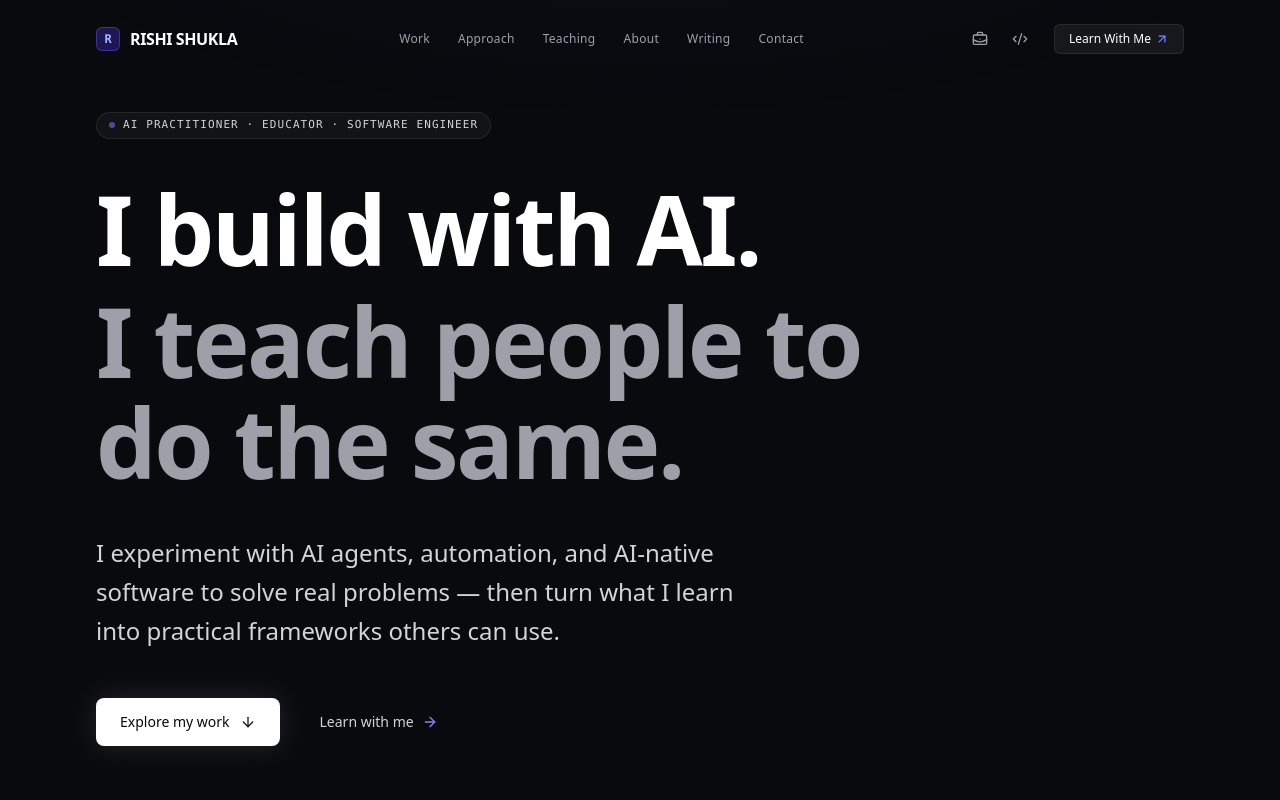
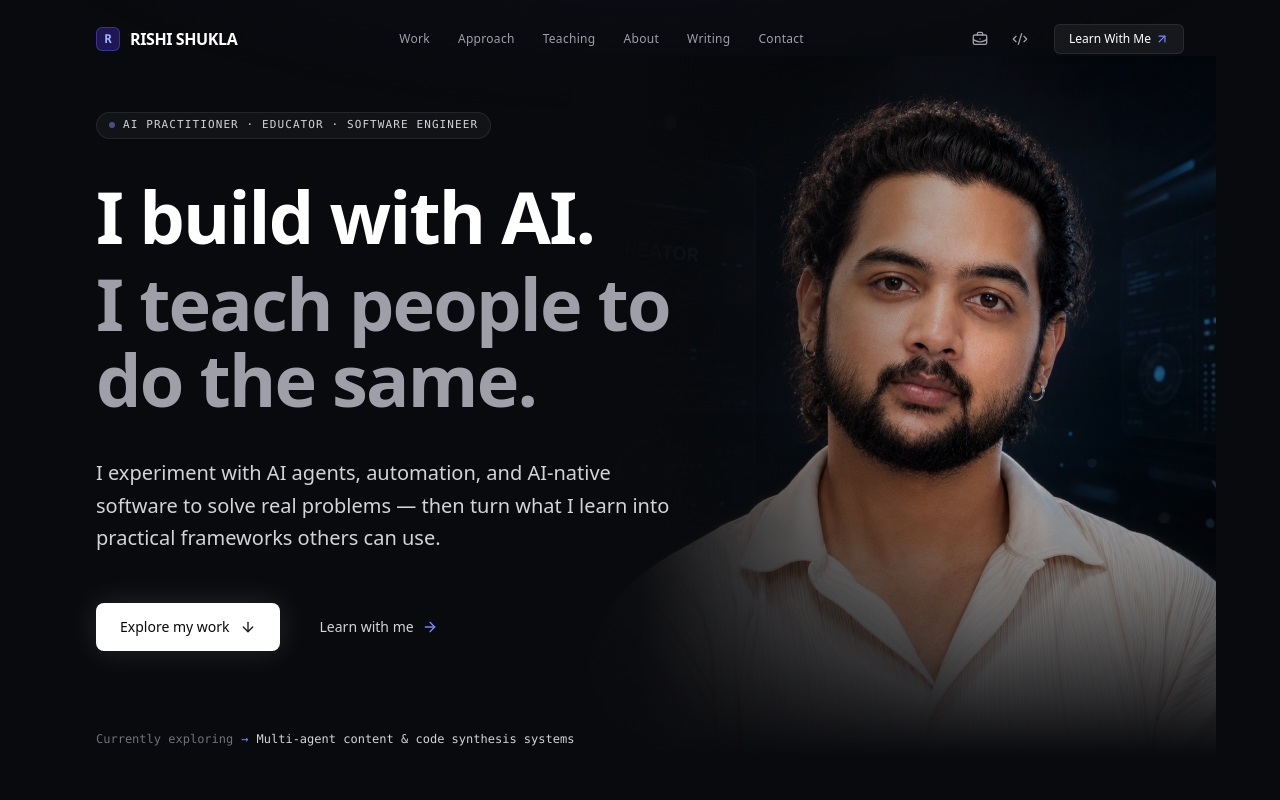
Before and after one commit to rshukla2/Portfolio, a React (Vite) app: page / in a window 1280 px wide. Shown: the top 800 px of the page. Built offline with nearby package versions, Linux system fonts and the light colour scheme.

Commit message:
Integrate portrait into responsive hero

```diff
--- a/src/components/Hero.tsx
+++ b/src/components/Hero.tsx
@@ -1,5 +1,6 @@
 import React from 'react';
 import { ArrowDown, ArrowRight } from 'lucide-react';
+import portraitUrl from '../../assets/rishi-shukla-portrait.jpg';
 import { PERSONAL_INFO } from '../data/portfolioData';
 import { RaunoCursorWords } from './RaunoCursorWords';
 
@@ -7,12 +8,40 @@ export const Hero: React.FC = () => {
   return (
     <section
       id="hero-section"
-      className="relative min-h-[92vh] sm:min-h-screen flex flex-col justify-center pt-28 pb-16 px-5 sm:px-8 max-w-6xl mx-auto overflow-hidden"
+      className="relative min-h-[92svh] lg:min-h-screen flex flex-col justify-center pt-28 pb-0 lg:pb-16 px-5 sm:px-8 max-w-6xl mx-auto overflow-hidden"
     >
       {/* Rauno-inspired interactive words & cursor field */}
       <RaunoCursorWords />
 
-      <div className="relative z-20 max-w-4xl space-y-8 sm:space-y-10">
+      {/* Desktop portrait composition */}
+      <div
+        className="pointer-events-none absolute inset-y-14 -right-[8%] z-0 hidden w-[65%] lg:block xl:-right-[5%] xl:w-[61%]"
+        aria-hidden="true"
+      >
+        <img
+          src={portraitUrl}
+          alt=""
+          className="h-full w-full object-cover object-[center_24%] opacity-90"
+          decoding="async"
+          fetchPriority="high"
+        />
+        <div
+          className="absolute inset-0"
+          style={{
+            backgroundImage:
+              'linear-gradient(90deg, #090A0D 0%, rgba(9,10,13,0.96) 10%, rgba(9,10,13,0.45) 34%, transparent 58%)',
+          }}
+        />
+        <div
+          className="absolute inset-0"
+          style={{
+            backgroundImage:
+              'linear-gradient(180deg, rgba(9,10,13,0.2) 0%, transparent 55%, #090A0D 100%)',
+          }}
+        />
+      </div>
+
+      <div className="relative z-20 max-w-4xl space-y-8 sm:space-y-10 lg:max-w-[62%] xl:max-w-[59%]">
         {/* Eyebrow & Status Tag */}
         <div className="flex flex-wrap items-center gap-3">
           <div className="inline-flex items-center gap-2 px-3 py-1 rounded-full bg-white/[0.04] border border-white/[0.08] text-[11px] font-mono tracking-widest text-zinc-300 uppercase">
@@ -23,16 +52,16 @@ export const Hero: React.FC = () => {
 
         {/* Main Headline */}
         <div className="space-y-2 sm:space-y-3">
-          <h1 className="text-4xl sm:text-6xl md:text-7xl lg:text-8xl font-bold tracking-tight text-white leading-[1.05]">
+          <h1 className="text-4xl sm:text-6xl md:text-7xl lg:text-[4.5rem] font-bold tracking-tight text-white leading-[1.05]">
             {PERSONAL_INFO.headlineFirst}
           </h1>
-          <h1 className="text-4xl sm:text-6xl md:text-7xl lg:text-8xl font-bold tracking-tight text-zinc-400 leading-[1.05]">
+          <h1 className="text-4xl sm:text-6xl md:text-7xl lg:text-[4.5rem] font-bold tracking-tight text-zinc-400 leading-[1.05]">
             {PERSONAL_INFO.headlineSecond}
           </h1>
         </div>
 
         {/* Supporting Copy */}
-        <p className="text-base sm:text-xl md:text-2xl text-zinc-300 font-light leading-relaxed max-w-2xl">
+        <p className="text-base sm:text-xl md:text-2xl lg:text-xl text-zinc-300 font-light leading-relaxed max-w-2xl lg:max-w-xl">
           {PERSONAL_INFO.bio}
         </p>
 
@@ -58,12 +87,30 @@ export const Hero: React.FC = () => {
         </div>
 
         {/* Live Exploration Status Pill */}
-        <div className="pt-6 sm:pt-10 flex items-center gap-2 text-xs font-mono text-zinc-400">
+        <div className="pt-6 sm:pt-10 flex flex-wrap items-center gap-x-2 gap-y-1.5 text-xs font-mono text-zinc-400">
           <span className="text-zinc-500">Currently exploring</span>
           <span className="text-indigo-400">→</span>
           <span className="text-zinc-300 font-medium">{PERSONAL_INFO.currentlyExploring}</span>
         </div>
       </div>
+
+      {/* Mobile and tablet portrait composition */}
+      <div className="relative z-10 -mx-5 mt-5 aspect-[4/3] overflow-hidden sm:-mx-8 sm:mt-8 sm:aspect-[16/9] lg:hidden">
+        <img
+          src={portraitUrl}
+          alt={`Portrait of ${PERSONAL_INFO.name}`}
+          className="h-full w-full object-cover object-[center_10%]"
+          decoding="async"
+          fetchPriority="high"
+        />
+        <div
+          className="absolute inset-0"
+          style={{
+            backgroundImage:
+              'linear-gradient(180deg, #090A0D 0%, rgba(9,10,13,0.35) 20%, transparent 46%, transparent 78%, #090A0D 100%)',
+          }}
+        />
+      </div>
     </section>
   );
 };
--- a/tsconfig.json
+++ b/tsconfig.json
@@ -8,6 +8,9 @@
       "ES2022",
       "DOM",
       "DOM.Iterable"
+    ],
+    "types": [
+      "vite/client"
     ],
     "skipLibCheck": true,
     "strict": true,
```
Also changed, not shown: assets/Instagram Creator Account DP.png (added), assets/rishi-shukla-portrait.jpg (added).
